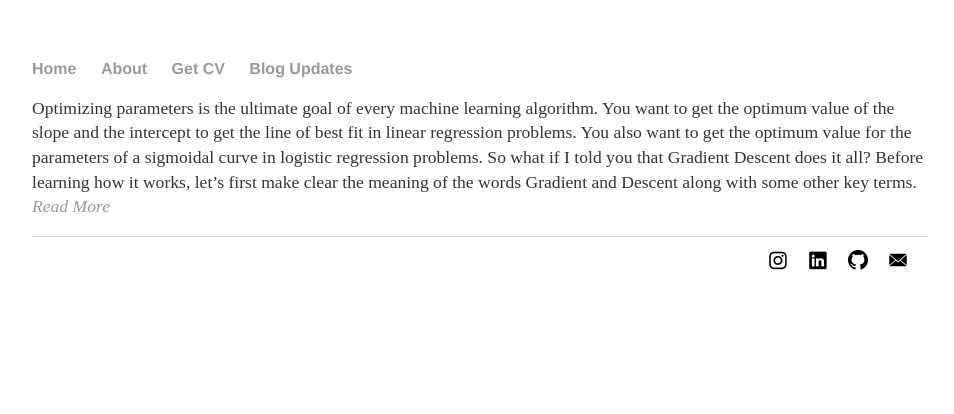
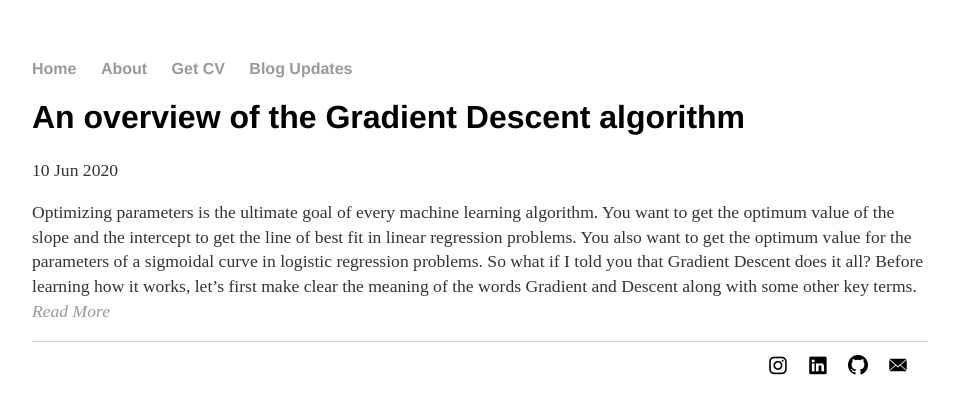
Before and after one commit to nishitjain/nishitjain.github.io, a Jekyll site: the page built from _posts/2019-04-26-nishit-jain-gradient-descent.md, in a window 1280 px wide. Shown: the top 414 px of the page, without its empty margins (160-1114 px from the left). Built offline with Jekyll 4.4.1, drawn with Linux system fonts in a browser that asks for light colours.

Commit message:
Second Post

```diff
--- a/_posts/2019-04-26-nishit-jain-gradient-descent.md
+++ b/_posts/2019-04-26-nishit-jain-gradient-descent.md
@@ -1,6 +1,8 @@
 ---
-layout: default
-title: An overview of the Gradient Descent algorithm
+layout: post
+title: "An overview of the Gradient Descent algorithm"
+date: 2020-06-10
 ---
+
 Optimizing parameters is the ultimate goal of every machine learning algorithm. You want to get the optimum value of the slope and the intercept to get the line of best fit in linear regression problems. You also want to get the optimum value for the parameters of a sigmoidal curve in logistic regression problems. So what if I told you that Gradient Descent does it all?
 Before learning how it works, let’s first make clear the meaning of the words Gradient and Descent along with some other key terms. <a href="https://medium.com/free-code-camp/an-overview-of-the-gradient-descent-algorithm-8645c9e4de1e"><em>Read More</em></a>
```
